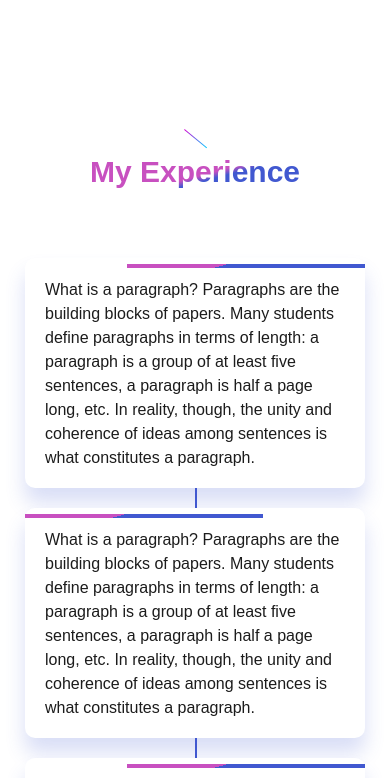
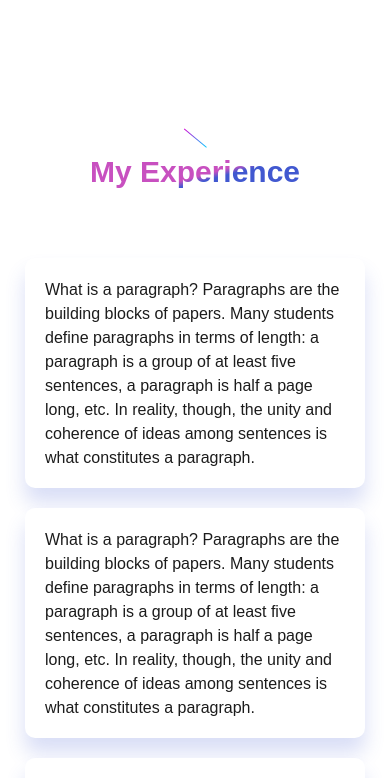
Before and after one commit to RahulJaincorpseed/personal-portfolio, a React (Create React App) app: page / in a window 390 px wide. Shown: the part 1400-2178 px from the top of the page. Built offline with nearby package versions, Linux system fonts and the light colour scheme.

Commit message:
add some code

```diff
--- a/src/Main/WorkExperience.scss
+++ b/src/Main/WorkExperience.scss
@@ -77,3 +77,20 @@
     }
   }
 }
+
+@media only screen and (max-width: 576px) {
+  .work-experience {
+    .experience-section {
+      gap: 20px;
+      .letter-height {
+        height: auto;
+        .circle-experience {
+          display: none;
+          .connecting-line {
+            display: none;
+          }
+        }
+      }
+    }
+  }
+}
--- a/src/component/ExperienceCard.scss
+++ b/src/component/ExperienceCard.scss
@@ -51,3 +51,21 @@
     }
   }
 }
+
+@media only screen and (max-width: 576px) {
+  .experience-card {
+    position: static;
+    .card-connector {
+      display: none;
+      .svg-image {
+        display: none;
+      }
+    }
+  }
+  .experience-card.left-card {
+    position: static;
+    .card-connector {
+      display: none;
+    }
+  }
+}
```
